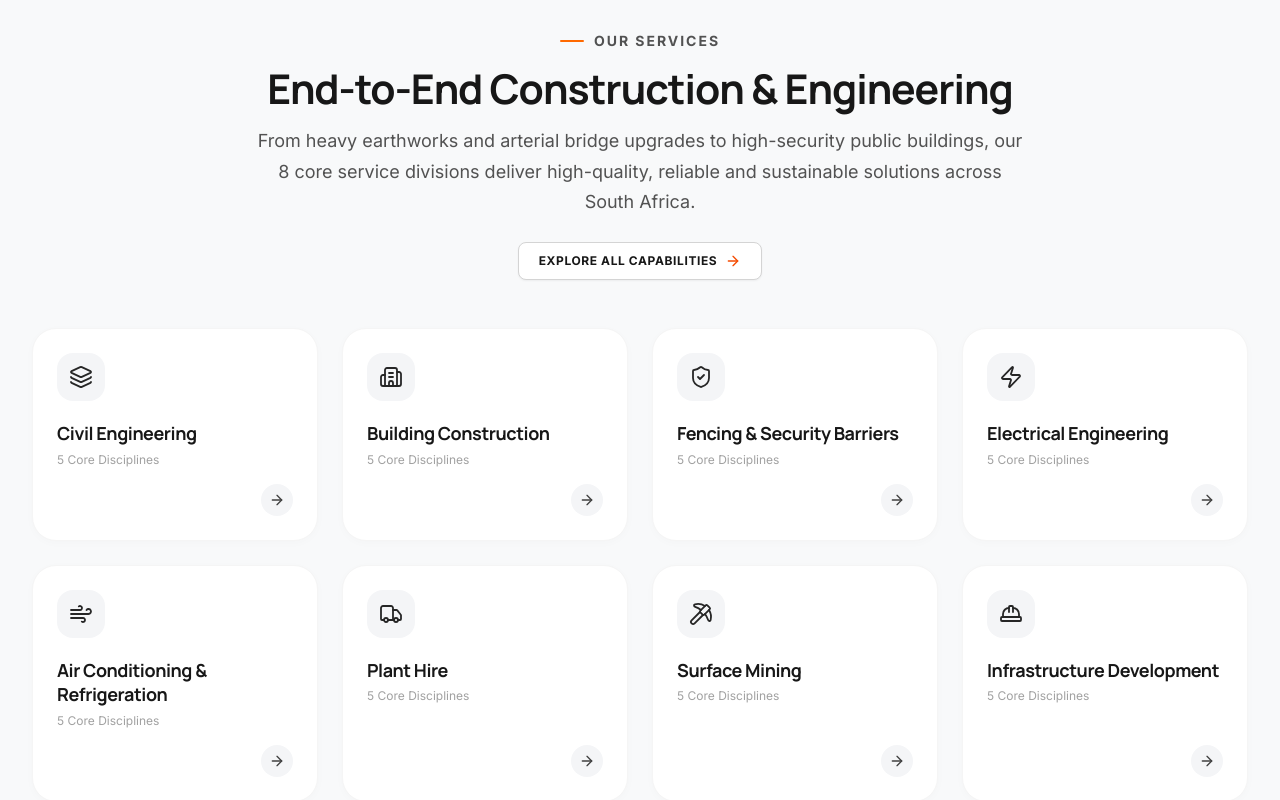
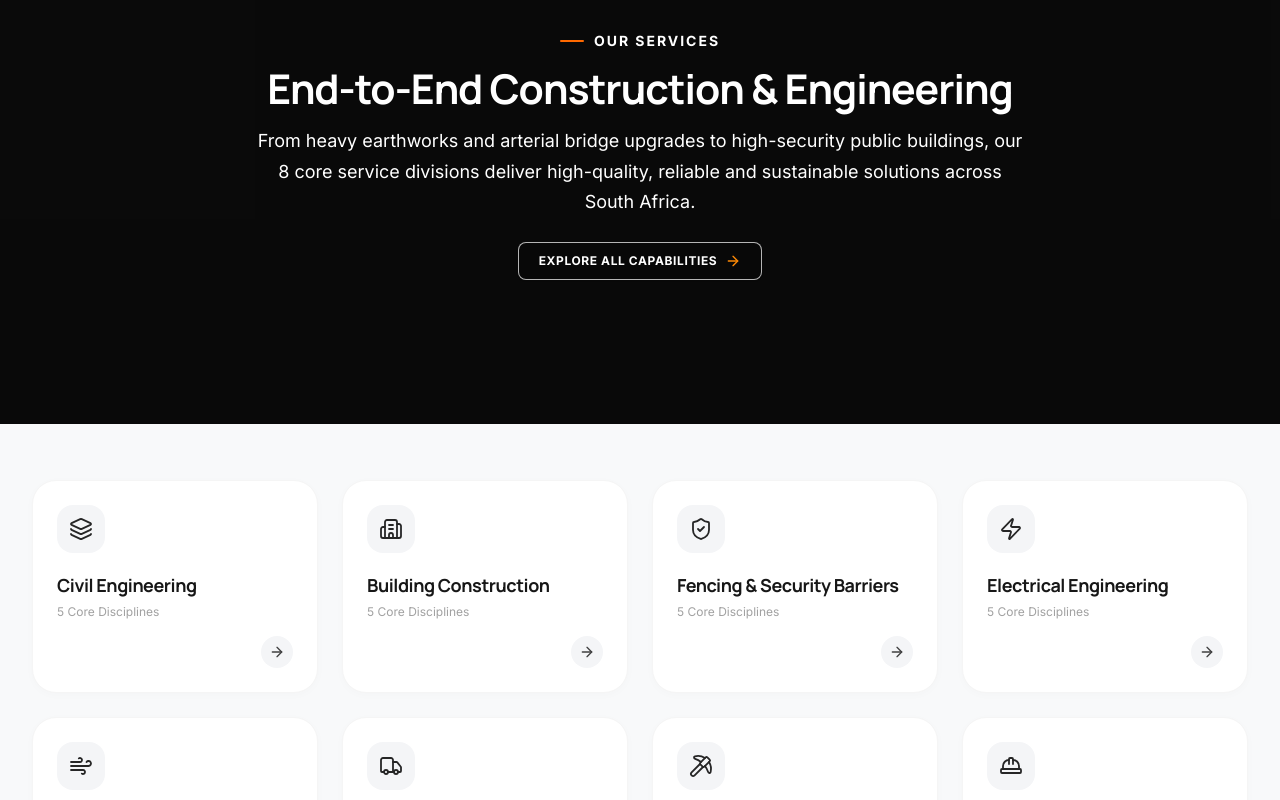
Before and after one commit to martinfitpr-creator/HBC-16-OCTOBER2026, a React (Vite) app: page / in a window 1280 px wide. Shown: the part 1560-2360 px from the top of the page. Built offline with nearby package versions, Linux system fonts and the light colour scheme.

Commit message:
Add bridge background to home services intro
Co-authored-by: Copilot <223556219+Copilot@users.noreply.github.com>

```diff
--- a/src/pages/HomePage.tsx
+++ b/src/pages/HomePage.tsx
@@ -15,6 +15,7 @@ import { SectionHeader } from '../components/SectionHeader';
 import { GeographicFootprint } from '../components/GeographicFootprint';
 import { SomeOfOurClients } from '../components/SomeOfOurClients';
 import { projectsData } from '../data/projectsData';
+import servicesIntroBg from '../assets/images/services-intro-bridge.jpg';
 
 interface HomePageProps {
   onNavigate: (page: PageId) => void;
@@ -248,26 +249,41 @@ export const HomePage: React.FC<HomePageProps> = ({
           4. SERVICES SECTION
           8 Core Service cards with hover transform and line icons
       ───────────────────────────────────────────────────────────── */}
-      <section className="py-14 sm:py-20 lg:py-24 bg-[#F8F9FA] border-b border-neutral-200">
-        <div className="max-w-7xl mx-auto px-4 sm:px-6 lg:px-8">
-          <motion.div className="mb-8 sm:mb-12 flex flex-col items-center gap-6 text-center" {...scrollRevealProps}>
-            <SectionHeader
-              eyebrow="OUR SERVICES"
-              eyebrowStyle="dash"
-              title="End-to-End Construction & Engineering"
-              description="From heavy earthworks and arterial bridge upgrades to high-security public buildings, our 8 core service divisions deliver high-quality, reliable and sustainable solutions across South Africa."
-              align="center"
-            />
+      <section className="border-b border-neutral-200">
+        <div className="relative isolate overflow-hidden bg-neutral-950 px-4 py-14 text-white sm:px-6 sm:py-20 lg:px-8 lg:py-24">
+          <img
+            src={servicesIntroBg}
+            alt=""
+            aria-hidden="true"
+            loading="lazy"
+            className="absolute inset-0 -z-20 h-full w-full object-cover object-center"
+          />
+          <div className="absolute inset-0 -z-10 bg-neutral-950/65" aria-hidden="true" />
+          <motion.div className="relative mx-auto mb-8 flex max-w-3xl flex-col items-center gap-6 text-center sm:mb-12" {...scrollRevealProps}>
+            <div className="space-y-3">
+              <div className="inline-flex items-center gap-2.5 text-xs font-bold uppercase tracking-[0.14em] text-white sm:text-sm">
+                <span className="h-[2.5px] w-5 shrink-0 rounded-full bg-orange-500 sm:w-6" />
+                <span>Our Services</span>
+              </div>
+              <h2 className="text-[clamp(2.375rem,3.2vw,2.875rem)] font-bold leading-tight tracking-tight text-white">
+                End-to-End Construction &amp; Engineering
+              </h2>
+              <p className="text-base font-normal leading-[1.7] text-white sm:text-lg">
+                From heavy earthworks and arterial bridge upgrades to high-security public buildings, our 8 core service divisions deliver high-quality, reliable and sustainable solutions across South Africa.
+              </p>
+            </div>
             <button
               onClick={() => onNavigate('services')}
-              className="inline-flex items-center gap-2 px-5 py-2.5 bg-white border border-neutral-300 hover:border-orange-500 text-neutral-900 font-bold text-xs uppercase tracking-wider rounded-lg shadow-xs hover:shadow transition flex-shrink-0"
+              className="inline-flex flex-shrink-0 items-center gap-2 rounded-lg border border-white/70 bg-neutral-950/35 px-5 py-2.5 text-xs font-bold uppercase tracking-wider text-white shadow-xs backdrop-blur-sm transition hover:border-white hover:bg-neutral-950/60"
             >
               <span>Explore All Capabilities</span>
-              <ArrowRight className="w-4 h-4 text-orange-600" />
+              <ArrowRight className="h-4 w-4 text-orange-400" />
             </button>
           </motion.div>
+        </div>
 
-          <motion.div className="grid grid-cols-2 md:grid-cols-2 lg:grid-cols-4 gap-3 sm:gap-5 lg:gap-6" {...scrollRevealProps}>
+        <div className="bg-[#F8F9FA] px-4 py-10 sm:px-6 sm:py-14 lg:px-8">
+          <motion.div className="mx-auto grid max-w-7xl grid-cols-2 gap-3 sm:gap-5 lg:grid-cols-4 lg:gap-6" {...scrollRevealProps}>
             {servicesData.map((service) => (
               <ServiceCard
                 key={service.id}
```
Also changed, not shown: src/assets/images/services-intro-bridge.jpg (added).
